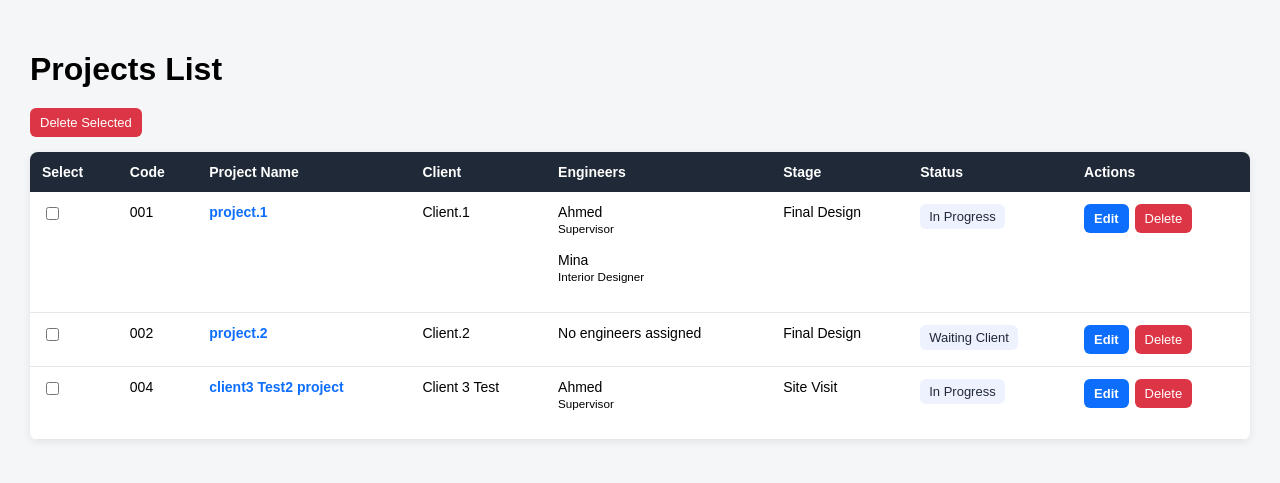
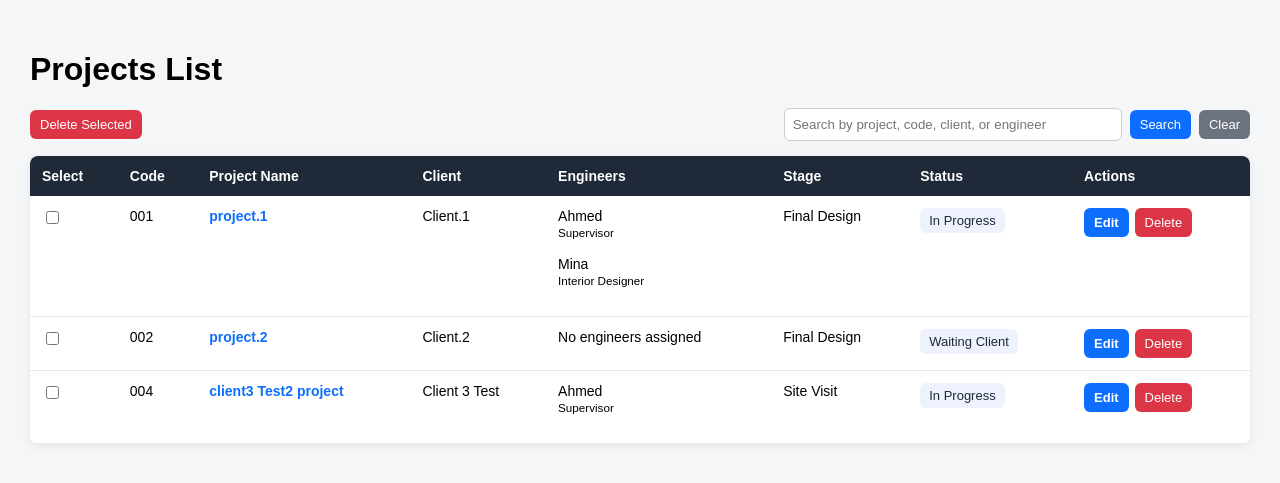
Before and after one commit to MBishta/client-portal-project, a Django app: page /projects/ in a window 1280 px wide. Shown: the part 51-534 px from the top of the page. Run offline with Django 5.2, Linux system fonts and the light colour scheme; a user stored in the database is signed in; data comes from the database, SQL or seed files in the repository.

Commit message:
Add project search filter

```diff
--- a/projects/views.py
+++ b/projects/views.py
@@ -1,4 +1,5 @@
 from django.contrib.auth.decorators import login_required
+from django.db.models import Q
 from django.shortcuts import get_object_or_404, redirect, render
 
 from .forms import (
@@ -28,15 +29,25 @@ def project_list_view(request):
     else:
         projects = Project.objects.none()
 
+
     status_filter = request.GET.get('status')
+    search_query = request.GET.get('q')
 
-    if status_filter:
-        projects = projects.filter(status=status_filter)
+    if status_filter: projects = projects.filter(status=status_filter)
+
+    if search_query: projects = projects.filter(
+        Q(project_name__icontains=search_query) |
+        Q(project_code__icontains=search_query) |
+        Q(client__client_name__icontains=search_query) |
+        Q(assigned_engineers__engineer_name__icontains=search_query)
+    ).distinct()
 
     return render(request, 'projects/project_list.html', {
-        'projects': projects,
-        'status_filter': status_filter,
-    })
+
+    'projects': projects,
+    'status_filter': status_filter,
+    'search_query': search_query,
+})
 
 
 @login_required
--- a/templates/projects/project_list.html
+++ b/templates/projects/project_list.html
@@ -98,8 +98,25 @@
         align-items: center;
     }
 
-    .bulk-actions {
+    .top-actions-row {
+        display: flex;
+        justify-content: space-between;
+        align-items: center;
         margin-bottom: 15px;
+        gap: 15px;
+    }
+
+    .search-box {
+        display: flex;
+        gap: 8px;
+        align-items: center;
+    }
+
+    .search-box input {
+        padding: 8px;
+        width: 320px;
+        border: 1px solid #ccc;
+        border-radius: 6px;
     }
 </style>
 
@@ -118,10 +135,44 @@
         {% csrf_token %}
 
         {% if request.user.role == 'ADMIN' %}
-            <div class="bulk-actions">
+            <div class="top-actions-row">
                 <button type="submit" class="btn btn-danger">
                     Delete Selected
                 </button>
+
+                <div class="search-box">
+                    <input type="text"
+                           id="projectSearchInput"
+                           value="{{ search_query|default:'' }}"
+                           placeholder="Search by project, code, client, or engineer"
+                           onkeydown="if(event.key === 'Enter'){ event.preventDefault(); searchProjects(); }">
+
+                    <button type="button" class="btn btn-primary" onclick="searchProjects()">
+                        Search
+                    </button>
+
+                    <a href="{% url 'projects:project_list' %}" class="btn btn-secondary">
+                        Clear
+                    </a>
+                </div>
+            </div>
+        {% else %}
+            <div class="top-actions-row" style="justify-content: flex-end;">
+                <div class="search-box">
+                    <input type="text"
+                           id="projectSearchInput"
+                           value="{{ search_query|default:'' }}"
+                           placeholder="Search by project, code, client, or engineer"
+                           onkeydown="if(event.key === 'Enter'){ event.preventDefault(); searchProjects(); }">
+
+                    <button type="button" class="btn btn-primary" onclick="searchProjects()">
+                        Search
+                    </button>
+
+                    <a href="{% url 'projects:project_list' %}" class="btn btn-secondary">
+                        Clear
+                    </a>
+                </div>
             </div>
         {% endif %}
 
@@ -204,9 +255,43 @@
         </table>
     </form>
 {% else %}
+    <div class="top-actions-row" style="justify-content: flex-end;">
+        <div class="search-box">
+            <input type="text"
+                   id="projectSearchInput"
+                   value="{{ search_query|default:'' }}"
+                   placeholder="Search by project, code, client, or engineer"
+                   onkeydown="if(event.key === 'Enter'){ event.preventDefault(); searchProjects(); }">
+
+            <button type="button" class="btn btn-primary" onclick="searchProjects()">
+                Search
+            </button>
+
+            <a href="{% url 'projects:project_list' %}" class="btn btn-secondary">
+                Clear
+            </a>
+        </div>
+    </div>
+
     <div class="empty-message">
         <p>No projects found.</p>
     </div>
 {% endif %}
 
+<script>
+    function searchProjects() {
+        const searchInput = document.getElementById('projectSearchInput');
+        const searchValue = searchInput ? searchInput.value.trim() : '';
+        const params = new URLSearchParams(window.location.search);
+
+        if (searchValue) {
+            params.set('q', searchValue);
+        } else {
+            params.delete('q');
+        }
+
+        window.location.href = "{% url 'projects:project_list' %}?" + params.toString();
+    }
+</script>
+
 {% endblock %}
```
